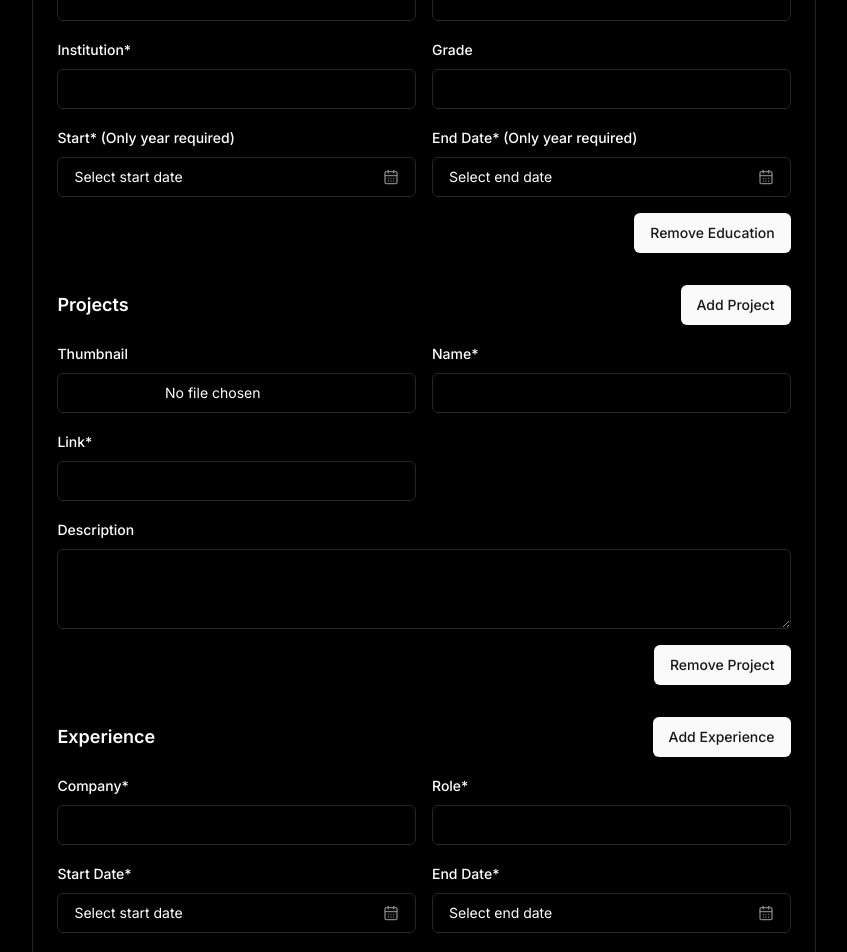
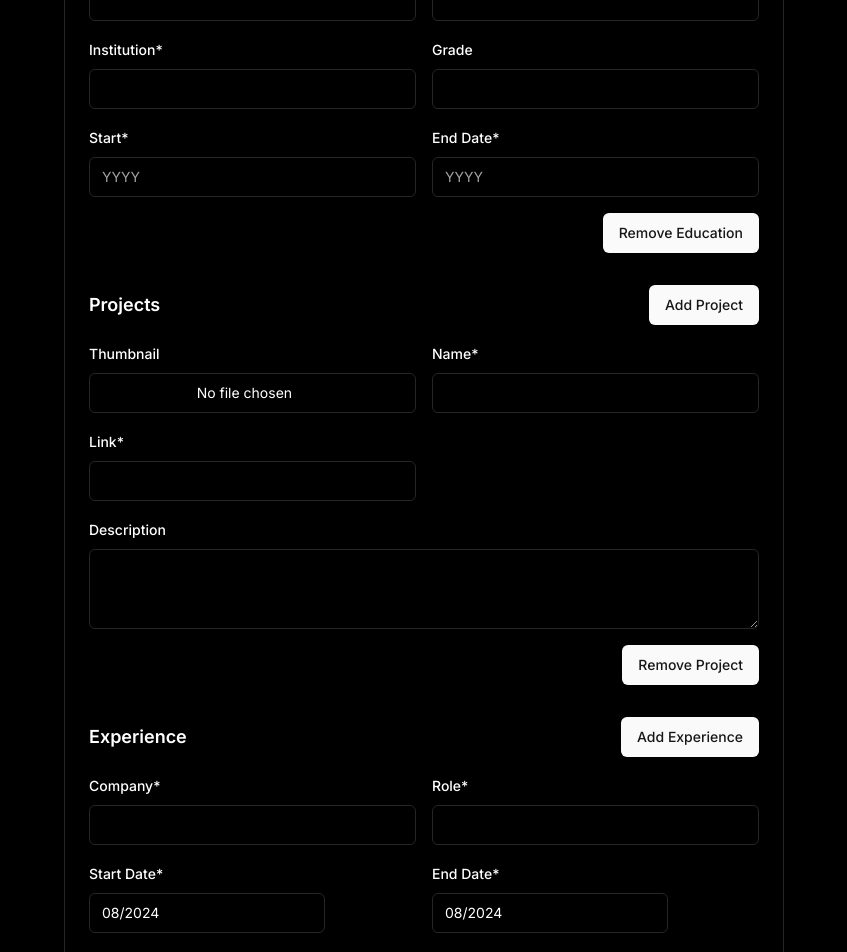
Before and after one commit to harshitk2408/QuickCV, a Next.js app: page / in a window 1280 px wide. Shown: the part 2080-3032 px from the top of the page, without its empty margins (216-1063 px from the left). Built offline with nearby package versions, Linux system fonts and the light colour scheme.

Commit message:
Changes with date

```diff
--- a/package.json
+++ b/package.json
@@ -12,6 +12,7 @@
     "@emotion/react": "^11.11.4",
     "@emotion/styled": "^11.11.5",
     "@mui/material": "^5.15.21",
+    "@nextui-org/input": "^2.2.4",
     "@radix-ui/react-dialog": "^1.1.1",
     "@radix-ui/react-label": "^2.1.0",
     "@radix-ui/react-popover": "^1.1.1",
@@ -28,6 +29,7 @@
     "next-cloudinary": "^6.7.0",
     "pnpm": "^9.4.0",
     "react": "^18.3.1",
+    "react-datepicker": "^7.3.0",
     "react-day-picker": "^8.10.1",
     "react-dom": "^18",
     "react-tsparticles": "^2.12.2",
--- a/src/components/Form.jsx
+++ b/src/components/Form.jsx
@@ -20,7 +20,7 @@ import {
   PopoverContent,
 } from "@/components/ui/popover";
 import { Calendar } from "@/components/ui/calendar";
-
+import MonthYearPicker from '@/components/ui/MonthYearPicker';
 export default function Form() {
   const [showAlert, setShowAlert] = useState(false);
   const [personalDetails, setPersonalDetails] = useState({
@@ -53,8 +53,8 @@ export default function Form() {
       company: "",
       role: "",
       description: "",
-      startDate: "",
-      endDate: "",
+      startDate: new Date(),
+      endDate: new Date(),
     },
   ]);
   const [skills, setSkills] = useState([]);
@@ -127,8 +127,8 @@ export default function Form() {
         company: "",
         role: "",
         description: "",
-        startDate: "",
-        endDate: "",
+        startDate: new Date(),
+        endDate: new Date(),
       },
     ]);
   };
@@ -136,6 +136,7 @@ export default function Form() {
     setExperiences((prev) => prev.filter((_, i) => i !== index));
   };
   const handleExperienceChange = (index, field, value) => {
+    console.log(index,field,value);
     setExperiences((prev) =>
       prev.map((exp, i) =>
         i === index ? { ...exp, [field]: value } : exp
@@ -154,7 +155,6 @@ export default function Form() {
   const handleSkillDelete = (index) => {
     setSkills((prev) => prev.filter((_, i) => i !== index));
   };
-
   // Handle Download
   const handleDownload = async () => {
     try {
@@ -450,80 +450,22 @@ export default function Form() {
                           htmlFor={`edu-start-${index}`}
                           className="text-white"
                         >
-                          Start* (Only year required)
+                          Start*
                         </Label>
-                        <Popover>
-                          <PopoverTrigger asChild>
-                            <Button
-                              variant="outline"
-                              className="w-full justify-start font-normal bg-black"
-                            >
-                              {edu.start
-                                ? new Date(
-                                    edu.start
-                                  ).toLocaleDateString()
-                                : "Select start date"}
-                              <CalendarDaysIcon className="ml-auto h-4 w-4 opacity-50" />
-                            </Button>
-                          </PopoverTrigger>
-                          <PopoverContent className="w-auto p-0" align="start">
-                            <Calendar
-                              mode="single"
-                              selected={
-                                edu.start
-                                  ? new Date(edu.start)
-                                  : null
-                              }
-                              onSelect={(date) =>
-                                handleEduChange(
-                                  index,
-                                  "start",
-                                  date.toISOString()
-                                )
-                              }
-                            />
-                          </PopoverContent>
-                        </Popover>
+                        <Input type="number" placeholder="YYYY" min="1900" max="2099" className='bg-black text-white' onChange={(e) =>
+                            handleEduChange(index, "start", e.target.value)
+                          }/>
                       </div>
                       <div className="space-y-2">
                         <Label
                           htmlFor={`edu-end-${index}`}
                           className="text-white"
                         >
-                          End Date* (Only year required)
-                        </Label>
-                        <Popover>
-                          <PopoverTrigger asChild>
-                            <Button
-                              variant="outline"
-                              className="w-full justify-start font-normal bg-black"
-                            >
-                              {edu.end
-                                ? new Date(
-                                    edu.end
-                                  ).toLocaleDateString()
-                                : "Select end date"}
-                              <CalendarDaysIcon className="ml-auto h-4 w-4 opacity-50" />
-                            </Button>
-                          </PopoverTrigger>
-                          <PopoverContent className="w-auto p-0" align="start">
-                            <Calendar
-                              mode="single"
-                              selected={
-                                edu.end
-                                  ? new Date(edu.end)
-                                  : null
-                              }
-                              onSelect={(date) =>
-                                handleEduChange(
-                                  index,
-                                  "end",
-                                  date.toISOString()
-                                )
-                              }
-                            />
-                          </PopoverContent>
-                        </Popover>
+                          End Date*
+                        </Label><br/>
+                        <Input type="number" placeholder="YYYY" min="1900" max="2099" className='bg-black text-white' onChange={(e) =>
+                            handleEduChange(index, "end", e.target.value)
+                          }/>
                       </div>
                     </div>
                     <div className="flex justify-end">
@@ -692,39 +634,8 @@ export default function Form() {
                           className="text-white"
                         >
                           Start Date*
-                        </Label>
-                        <Popover>
-                          <PopoverTrigger asChild>
-                            <Button
-                              variant="outline"
-                              className="w-full justify-start font-normal bg-black"
-                            >
-                              {experience.startDate
-                                ? new Date(
-                                    experience.startDate
-                                  ).toLocaleDateString()
-                                : "Select start date"}
-                              <CalendarDaysIcon className="ml-auto h-4 w-4 opacity-50" />
-                            </Button>
-                          </PopoverTrigger>
-                          <PopoverContent className="w-auto p-0" align="start">
-                            <Calendar
-                              mode="single"
-                              selected={
-                                experience.startDate
-                                  ? new Date(experience.startDate)
-                                  : null
-                              }
-                              onSelect={(date) =>
-                                handleExperienceChange(
-                                  index,
-                                  "startDate",
-                                  date.toISOString()
-                                )
-                              }
-                            />
-                          </PopoverContent>
-                        </Popover>
+                        </Label><br/>
+                        <MonthYearPicker selectedDate={experience.startDate} handleDateChange={(date) => handleExperienceChange(index, 'startDate', date) } />
                       </div>
                       <div className="space-y-2">
                         <Label
@@ -732,39 +643,8 @@ export default function Form() {
                           className="text-white"
                         >
                           End Date*
-                        </Label>
-                        <Popover>
-                          <PopoverTrigger asChild>
-                            <Button
-                              variant="outline"
-                              className="w-full justify-start font-normal bg-black"
-                            >
-                              {experience.endDate
-                                ? new Date(
-                                    experience.endDate
-                                  ).toLocaleDateString()
-                                : "Select end date"}
-                              <CalendarDaysIcon className="ml-auto h-4 w-4 opacity-50" />
-                            </Button>
-                          </PopoverTrigger>
-                          <PopoverContent className="w-auto p-0" align="start">
-                            <Calendar
-                              mode="single"
-                              selected={
-                                experience.endDate
-                                  ? new Date(experience.endDate)
-                                  : null
-                              }
-                              onSelect={(date) =>
-                                handleExperienceChange(
-                                  index,
-                                  "endDate",
-                                  date.toISOString()
-                                )
-                              }
-                            />
-                          </PopoverContent>
-                        </Popover>
+                        </Label><br/>
+                        <MonthYearPicker selectedDate={experience.endDate} handleDateChange={(date) => handleExperienceChange(index, 'endDate', date) } />
                       </div>
                     </div>
                     <div className="space-y-2">
--- /dev/null
+++ b/src/components/ui/MonthYearPicker.jsx
@@ -0,0 +1,18 @@
+import React, { useState } from 'react';
+import DatePicker from 'react-datepicker';
+import 'react-datepicker/dist/react-datepicker.css';
+
+const MonthYearPicker = ({ selectedDate, handleDateChange }) => {
+  return (
+    <DatePicker
+      selected={selectedDate}
+      onChange={handleDateChange}
+      dateFormat="MM/yyyy"
+      showMonthYearPicker
+      showFullMonthYearPicker
+      className="flex h-10 w-full rounded-md border border-input bg-background px-3 py-2 text-sm ring-offset-background file:border-0 file:bg-transparent file:text-sm file:font-medium placeholder:text-muted-foreground focus-visible:outline-none focus-visible:ring-2 focus-visible:ring-ring focus-visible:ring-offset-2 disabled:cursor-not-allowed disabled:opacity-50 bg-black text-white"
+    />
+  );
+};
+
+export default MonthYearPicker;
--- a/src/components/ui/input.jsx
+++ b/src/components/ui/input.jsx
@@ -7,7 +7,7 @@ const Input = React.forwardRef(({ className, type, ...props }, ref) => {
     (<input
       type={type}
       className={cn(
-        "flex h-10 w-full rounded-md border border-input bg-background px-3 py-2 text-sm ring-offset-background file:border-0 file:bg-transparent file:text-sm file:font-medium placeholder:text-muted-foreground focus-visible:outline-none focus-visible:ring-2 focus-visible:ring-ring focus-visible:ring-offset-2 disabled:cursor-not-allowed disabled:opacity-50",
+        "flex h-10 w-full rounded-md border border-input bg-background px-3 py-2 text-sm ring-offset-background file:border-0 file:bg-transparent file:text-sm file:font-medium placeholder:text-muted-foreground focus-visible:outline-none focus-visible:ring-2 focus-visible:ring-ring focus-visible:ring-offset-2 disabled:cursor-not-allowed disabled:opacity-50 bg-black text-white",
         className
       )}
       ref={ref}
```
Also changed, not shown: 2 other files (tests, documents, lock files or other folders).
